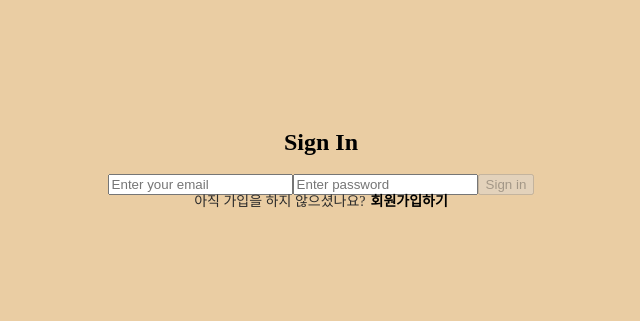
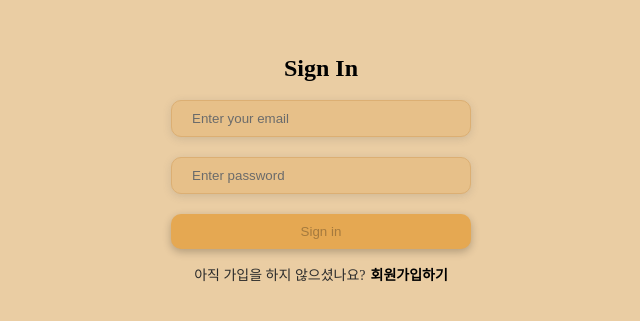
Before and after one commit to nlom0218/wanted-pre-onboarding-fe, a React (Create React App) app: page /signin in a window 1280 px wide. Shown: the part 231-552 px from the top of the page, without its empty margins (319-959 px from the left). Built offline with nearby package versions, Linux system fonts and the light colour scheme.

Commit message:
SigninForm styled

```diff
--- a/src/Components/SigninForm.tsx
+++ b/src/Components/SigninForm.tsx
@@ -4,6 +4,32 @@ import styled from "styled-components";
 import signinAPI from "../API/signinAPI";
 import signupAPI from "../API/signupAPI";
 import router from "../router";
+
+const Form = styled.form`
+  display: flex;
+  flex-direction: column;
+  min-width: 300px;
+  input {
+    margin-bottom: 20px;
+  }
+  input[placeholder] {
+    box-shadow: rgba(99, 99, 99, 0.2) 0px 2px 8px 0px;
+    padding: 10px 20px;
+    border-radius: 10px;
+    border: 1px solid #dcaf73;
+    background-color: #e7c089;
+    color: #272727;
+    ::placeholder {
+      color: #6b6b6b;
+    }
+  }
+  input[type="submit"] {
+    box-shadow: rgba(0, 0, 0, 0.24) 0px 3px 8px;
+    padding: 10px;
+    background-color: #e5a852;
+    border-radius: 10px;
+  }
+`;
 
 interface ISigninForm {
   submit: string;
@@ -47,7 +73,7 @@ const SigninForm = ({ submit, type }: ISigninForm) => {
   }, []);
 
   return (
-    <form onSubmit={onSubmitForm}>
+    <Form onSubmit={onSubmitForm}>
       <input
         type="text"
         value={email}
@@ -67,7 +93,7 @@ const SigninForm = ({ submit, type }: ISigninForm) => {
         value={submit}
         disabled={!email.includes("@") || password.length < 8}
       />
-    </form>
+    </Form>
   );
 };
 
--- a/src/styles.ts
+++ b/src/styles.ts
@@ -136,6 +136,13 @@ html {
 body {
     background-color: #eacda3;
 }
+input {
+-webkit-appearance : none;
+-moz-appearance:none;
+appearance:none;
+outline-style:none;
+border: none;
+}
 `;
 
 export default GlobalStyle;
```
